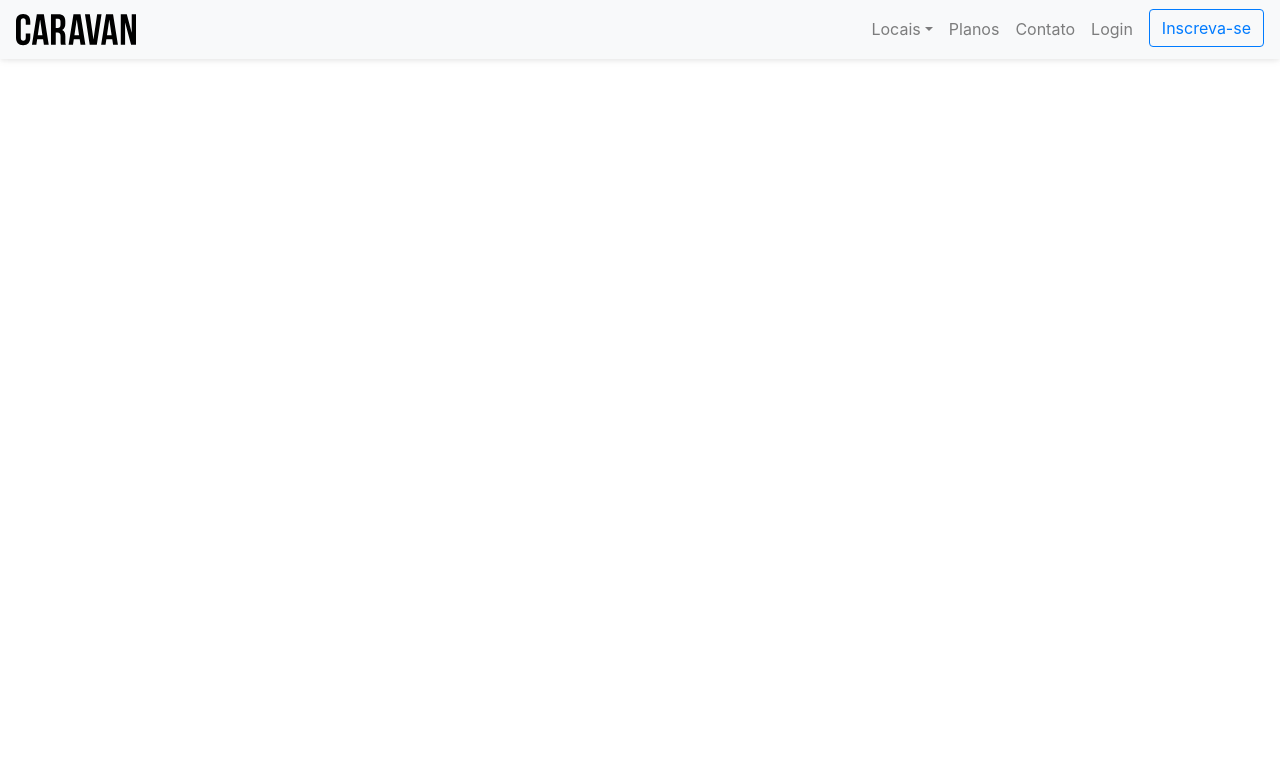
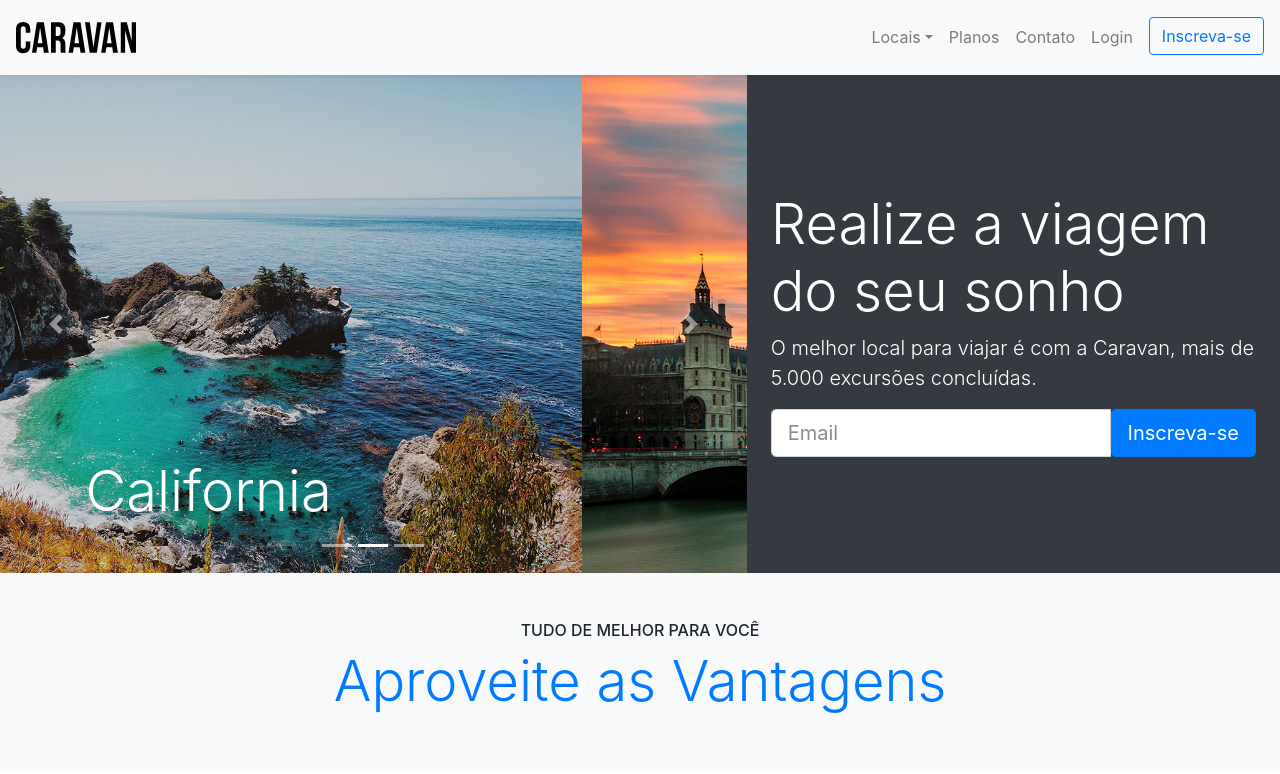
Before and after one commit to RenanMarinho809/aula_bootstrap, a plain HTML site: page index.html in a window 1280 px wide. Drawn offline with Linux system fonts and the light colour scheme.

Commit message:
Making landing page of tourism

```diff
--- a/css/style.css
+++ b/css/style.css
@@ -1,3 +1,8 @@
+body {
+  height: 300px;
+  padding-top: 75px;
+}
+
 .box-shadow {
   box-shadow:
     0 2px 4px 0 rgba(0, 0, 0, 0.05),
--- a/index.html
+++ b/index.html
@@ -1,49 +1,34 @@
-<!doctype html>
+<!DOCTYPE html>
 <html>
+
 <head>
   <title>Caravan</title>
 
-    <meta charset="utf-8" />
-    <meta
-      name="viewport"
-      content="width=device-width, initial-scale=1, shrink-to-fit=no"
-    />
+  <meta charset="utf-8">
+  <meta name="viewport" content="width=device-width, initial-scale=1, shrink-to-fit=no">
 
-    <link rel="stylesheet" href="css/bootstrap.css" />
-    <link rel="stylesheet" href="css/style.css" />
+  <link rel="stylesheet" href="css/bootstrap.css">
+  <link rel="stylesheet" href="css/style.css">
+
 </head>
+
 <body>
-    <nav
-      class="navbar navbar-light navbar-expand-md bg-light fixed-top box-shadow"
-    >
-      <a href="./index.html" class="navbar-brand">
-        <img src="./img/caravan.svg" alt="logo" />
+
+  <nav class="navbar navbar-expand-md navbar-light bg-light fixed-top py-3 box-shadow">
+    <a href="index.html" class="navbar-brand">
+      <img src="img/caravan.svg" alt="Caravan">
     </a>
 
-      <button
-        class="navbar-toggler"
-        type="button"
-        data-toggle="collapse"
-        data-target="#navbarSupportedContent"
-        aria-controls="navbarSupportedContent"
-        aria-expanded="false"
-        aria-label="Abrir Navegação"
-      >
+    <button class="navbar-toggler" type="button" data-toggle="collapse" data-target="#navbarSupportedContent"
+      aria-controls="navbarSupportedContent" aria-expanded="false" aria-label="Abrir Navegação">
       <span class="navbar-toggler-icon"></span>
     </button>
+
     <div class="collapse navbar-collapse" id="navbarSupportedContent">
       <ul class="navbar-nav ml-auto">
         <li class="nav-item dropdown">
-            <a
-              class="nav-link dropdown-toggle"
-              role="button"
-              aria-haspopup="true"
-              aria-expanded="false"
-              data-toggle="dropdown"
-              id="navbarDropdown"
-              href="#"
-              >Locais</a
-            >
+          <a class="nav-link dropdown-toggle" href="#" id="navbarDropdown" role="button" data-toggle="dropdown"
+            aria-haspopup="true" aria-expanded="false">Locais</a>
           <div class="dropdown-menu" aria-labelledby="navbarDropdown">
             <a class="dropdown-item" href="local.html">California</a>
             <a class="dropdown-item" href="local.html">Paris</a>
@@ -60,17 +45,82 @@
           <a class="nav-link" href="#">Login</a>
         </li>
         <li class="nav-item">
-            <a class="btn btn-outline-primary ml-md-2" href="inscricao.html"
-              >Inscreva-se</a
-            >
+          <a class="btn btn-outline-primary ml-md-2" href="inscricao.html">Inscreva-se</a>
         </li>
       </ul>
     </div>
+
   </nav>
+
+  <section class="container-fluid">
+    <div class="row bg-dark text-white">
+
+      <div class="col-lg-7 p-0">
+        <div id="carouselCidades" class="carousel slide" data-ride="carousel">
+          <ol class="carousel-indicators">
+            <li data-target="#carouselCidades" data-slide-to="0" class="active"></li>
+            <li data-target="#carouselCidades" data-slide-to="1"></li>
+            <li data-target="#carouselCidades" data-slide-to="2"></li>
+          </ol>
+          <div class="carousel-inner">
+            <div class="carousel-item active">
+              <img class="d-block w-100" src="img/california.jpg" alt="California">
+              <div class="carousel-caption">
+                <h3 class="display-4">California</h3>
+              </div>
+            </div>
+            <div class="carousel-item">
+              <img class="d-block w-100" src="img/paris.jpg" alt="California">
+              <div class="carousel-caption">
+                <h3 class="display-4">Paris</h3>
+              </div>
+            </div>
+            <div class="carousel-item">
+              <img class="d-block w-100" src="img/dublin.jpg" alt="California">
+              <div class="carousel-caption">
+                <h3 class="display-4">Dublin</h3>
+              </div>
+            </div>
+          </div>
+          <a class="carousel-control-prev" href="#carouselCidades" role="button" data-slide="prev">
+            <span class="carousel-control-prev-icon" aria-hidden="true"></span>
+            <span class="sr-only">Anterior</span>
+          </a>
+          <a class="carousel-control-next" href="#carouselCidades" role="button" data-slide="next">
+            <span class="carousel-control-next-icon" aria-hidden="true"></span>
+            <span class="sr-only">Próximo</span>
+          </a>
+        </div>
+      </div>
+
+      <div class="col-lg-5 p-4 align-self-center">
+        <h1 class="display-4">Realize a viagem do seu sonho</h1>
+        <p class="lead">O melhor local para viajar é com a Caravan, mais de 5.000 excursões concluídas.</p>
+        <form action="">
+          <div class="input-group input-group-lg">
+            <input type="text" class="form-control" placeholder="Email" aria-label="Email">
+            <span class="input-group-append">
+              <button class="btn btn-primary btn-lg" type="button">Inscreva-se</button>
+            </span>
+          </div>
+        </form>
+      </div>
+
+    </div>
+  </section>
+
+  <section class="py-5 bg-light text-center">
+    <div class="container">
+      <span class="h6 d-block">TUDO DE MELHOR PARA VOCÊ</span>
+      <h2 class="display-4 text-primary">Aproveite as Vantagens</h2>
+      <div class="row"></div>
+    </div>
+  </section>
 
   <script type="text/javascript" src="js/jquery-3.2.1.slim.min.js"></script>
   <script type="text/javascript" src="js/popper.min.js"></script>
   <script type="text/javascript" src="js/bootstrap.js"></script>
   <script type="text/javascript" src="js/app.js"></script>
 </body>
+
 </html>
```
Lines whose indentation alone changed are shown as unchanged.
